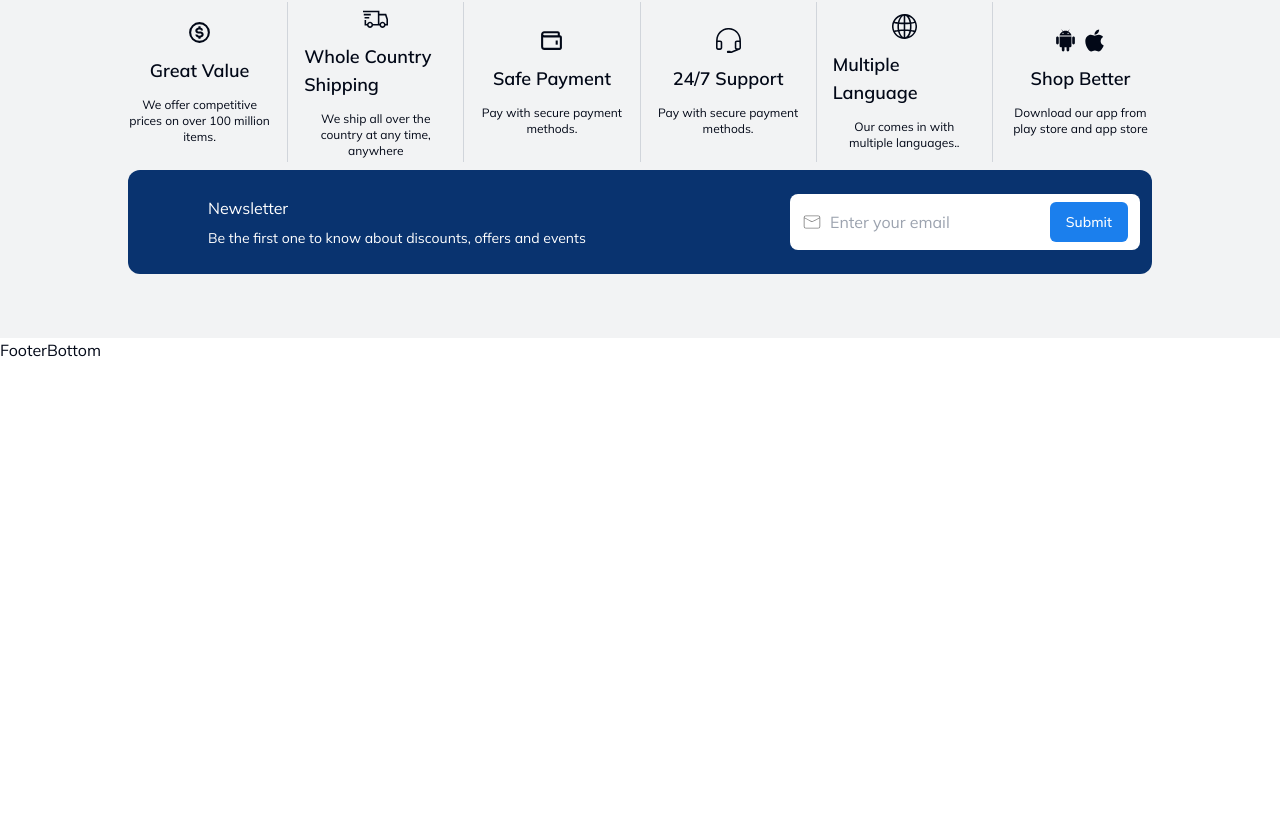
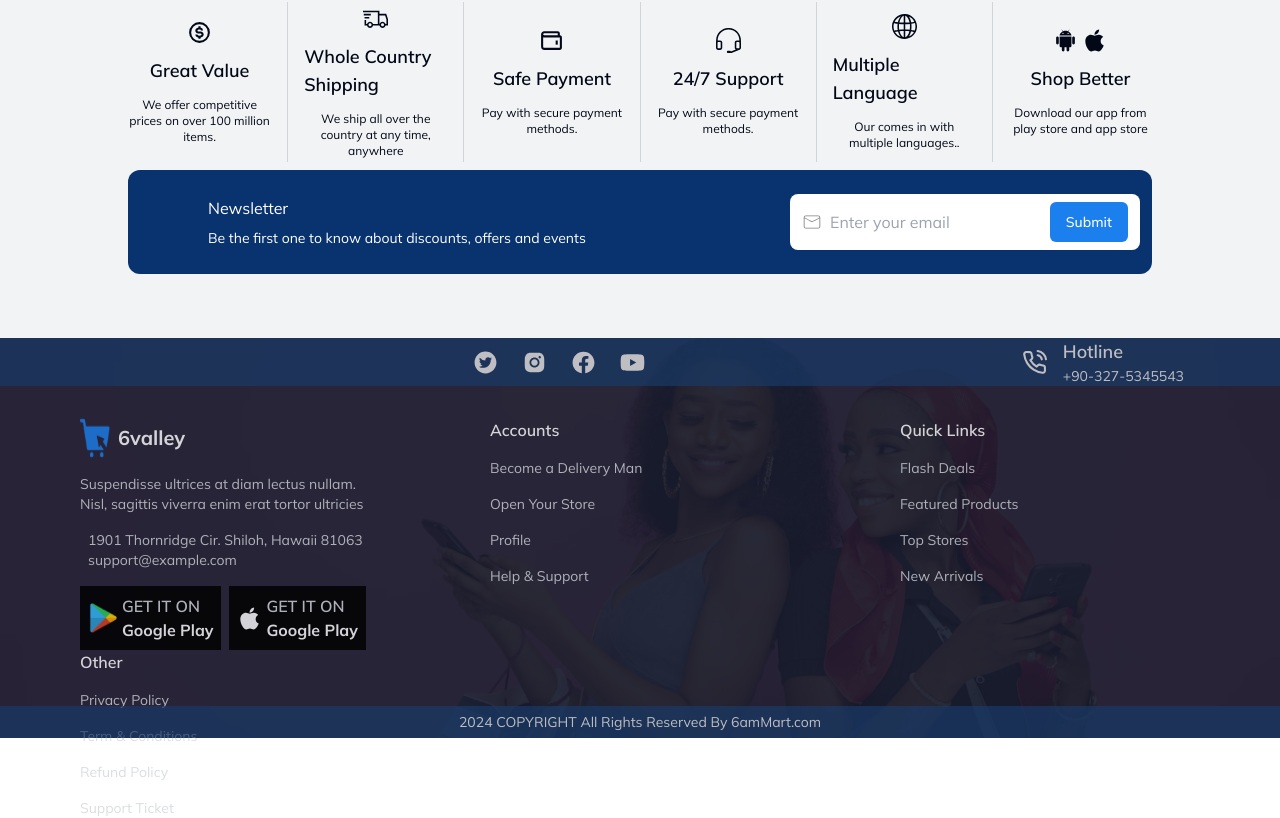
Before and after one commit to moinulhossainmahim/6valley, a Next.js app: page / in a window 1280 px wide. Shown: the part 835-1653 px from the top of the page. Before the commit the page ends 1197 px from the top, so only its background shows below. Built offline with nearby package versions, Linux system fonts and the light colour scheme.

Commit message:
added footer bottom

```diff
--- a/components/layout/footer/FooterBottom.tsx
+++ b/components/layout/footer/FooterBottom.tsx
@@ -1,6 +1,107 @@
+import Image from "next/image";
+import { AiFillTwitterCircle, AiFillInstagram } from "react-icons/ai";
+import { IoLogoFacebook } from "react-icons/io5";
+import { FiPhoneCall } from "react-icons/fi";
+import { FaYoutube, FaApple } from "react-icons/fa6";
+
 const FooterBottom = () => {
   return (
-    <div>FooterBottom</div>
+    <div>
+       <div className="relative w-full h-[400px] bg-cover bg-center bg-[url('/assets/footer-bg.png')]">
+        <div className="absolute inset-0 bg-[#171C2E] opacity-[0.92]"></div>
+        <div className="relative flex h-full flex-col">
+          <div className="bg-[#193a67] opacity-[.7] h-[20%] w-full flex justify-between items-center px-24">
+            <span></span>
+            <div>
+              <ul className="flex gap-6">
+                <li className="cursor-pointer">
+                  <AiFillTwitterCircle color="white" size={25} />
+                </li>
+
+                <li className="cursor-pointer">
+                  <AiFillInstagram color="white" size={25} />
+                </li>
+
+                <li className="cursor-pointer">
+                  <IoLogoFacebook color="white" size={25} />
+                </li>
+
+                <li className="cursor-pointer">
+                  <FaYoutube color="white" size={25} />
+                </li>
+              </ul>
+            </div>
+            <div className="flex items-center gap-4">
+              <FiPhoneCall size={25} color="white" />
+              <div className="text-white">
+                <h4 className="font-semibold text-lg">Hotline</h4>
+                <p className="text-sm">+90-327-5345543</p>
+              </div>
+            </div>
+          </div>
+          <div className="h-[80%] flex justify-between px-20 py-8 opacity-[0.8] flex-wrap">
+            <div className="flex flex-col w-[300px] gap-4">
+              <div className="flex gap-2 items-center w-[25%] text-white">
+                <Image src='/assets/logo.png' style={{ height: '40px', width: '30px' }} height={100} width={100} alt="6valley-logo" />
+                <h4 className="font-bold text-xl">6valley</h4>
+              </div>
+              <p className="text-gray-300 text-sm">Suspendisse ultrices at diam lectus nullam.
+              Nisl, sagittis viverra enim erat tortor ultricies </p>
+              <div className="pl-2">
+                <p className="text-sm text-gray-300">1901 Thornridge Cir. Shiloh, Hawaii 81063</p>
+                <p className="text-gray-300 text-sm">support@example.com</p>
+              </div>
+              <div className="flex gap-2">
+                <div className="bg-black flex gap-1 items-center p-2">
+                  <Image src='/assets/store.png' style={{ height: '30px', width: '30px' }} height={100} width={100} alt="playstore-logo" />
+                  <div>
+                    <h6 className="font-semibold text-gray-300">GET IT ON</h6>
+                    <h6 className="font-bold text-white">Google Play</h6>
+                  </div>
+                </div>
+                <div className="bg-black flex gap-1 items-center p-2">
+                  <FaApple size={25} color="white" />
+                  <div>
+                    <h6 className="font-semibold text-gray-300">GET IT ON</h6>
+                    <h6 className="font-bold text-white">Google Play</h6>
+                  </div>
+                </div>
+              </div>
+            </div>
+            <div className="flex flex-col w-[300px] gap-4">
+              <h6 className="text-white font-semibold">Accounts</h6>
+              <ul className="flex flex-col gap-4">
+                <li className="text-sm text-gray-300 cursor-pointer inline-block">Become a Delivery Man</li>
+                <li className="text-sm text-gray-300 cursor-pointer">Open Your Store</li>
+                <li className="text-sm text-gray-300 cursor-pointer">Profile</li>
+                <li className="text-sm text-gray-300 cursor-pointer">Help & Support</li>
+              </ul>
+            </div>
+            <div className="flex flex-col w-[300px] gap-4">
+              <h6 className="text-white font-semibold">Quick Links</h6>
+              <ul className="flex flex-col gap-4">
+                <li className="text-sm text-gray-300 cursor-pointer inline-block">Flash Deals</li>
+                <li className="text-sm text-gray-300 cursor-pointer">Featured Products</li>
+                <li className="text-sm text-gray-300 cursor-pointer">Top Stores</li>
+                <li className="text-sm text-gray-300 cursor-pointer">New Arrivals</li>
+              </ul>
+            </div>
+            <div className="flex flex-col w-[300px] gap-4">
+              <h6 className="text-white font-semibold">Other</h6>
+              <ul className="flex flex-col gap-4">
+                <li className="text-sm text-gray-300 cursor-pointer inline-block">Privacy Policy</li>
+                <li className="text-sm text-gray-300 cursor-pointer">Term & Conditions</li>
+                <li className="text-sm text-gray-300 cursor-pointer">Refund Policy</li>
+                <li className="text-sm text-gray-300 cursor-pointer">Support Ticket</li>
+              </ul>
+            </div>
+          </div>
+          <div className="h-[20%] bg-[#193a67] flex justify-center items-center opacity-[0.7]">
+            <h5 className="text-white text-sm">{new Date().getFullYear()} COPYRIGHT All Rights Reserved By 6amMart.com</h5>
+          </div>
+        </div>
+      </div>
+    </div>
   )
 }
 
```
Also changed, not shown: public/assets/footer-bg.png (added), public/assets/store.png (added).
